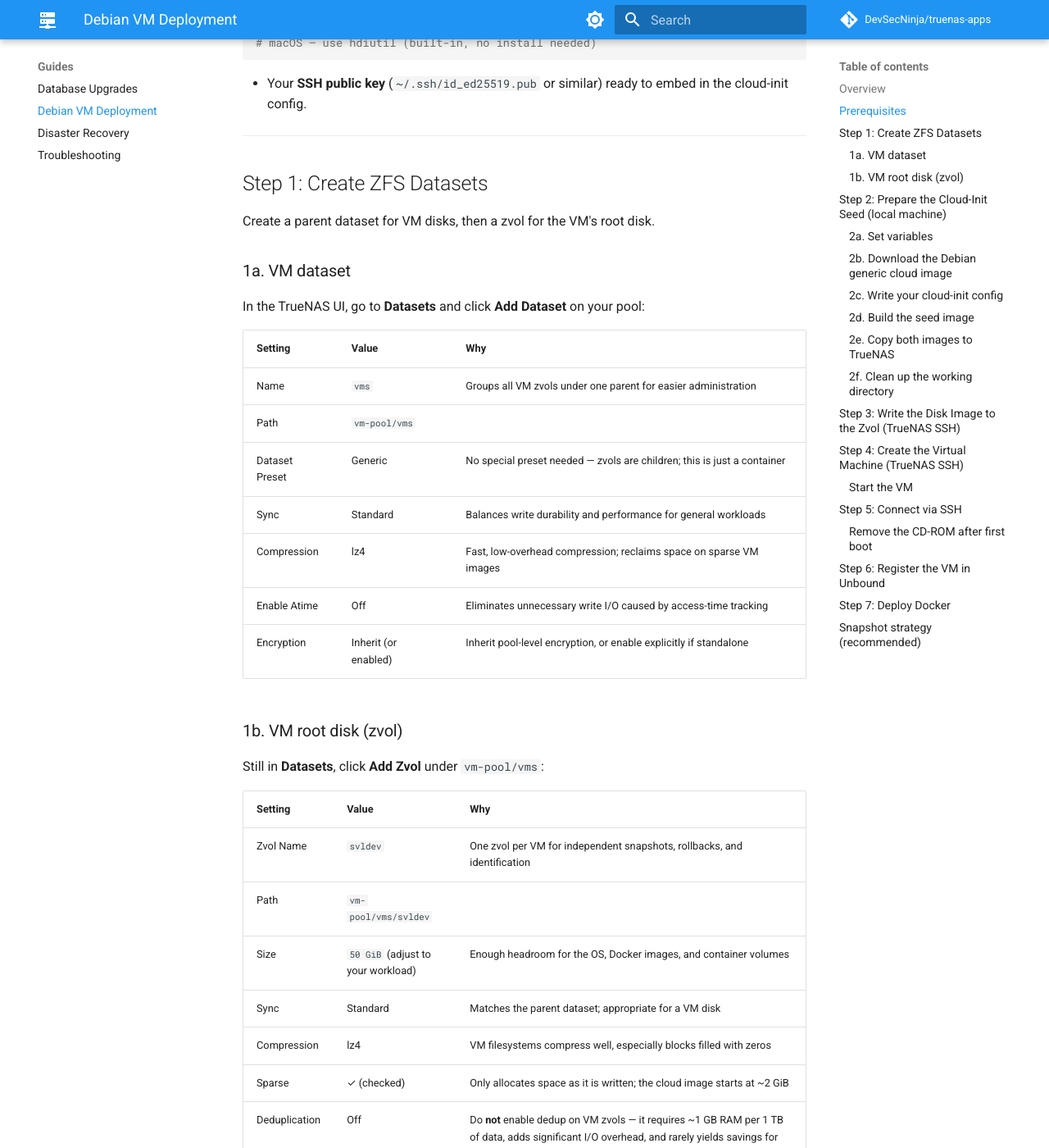
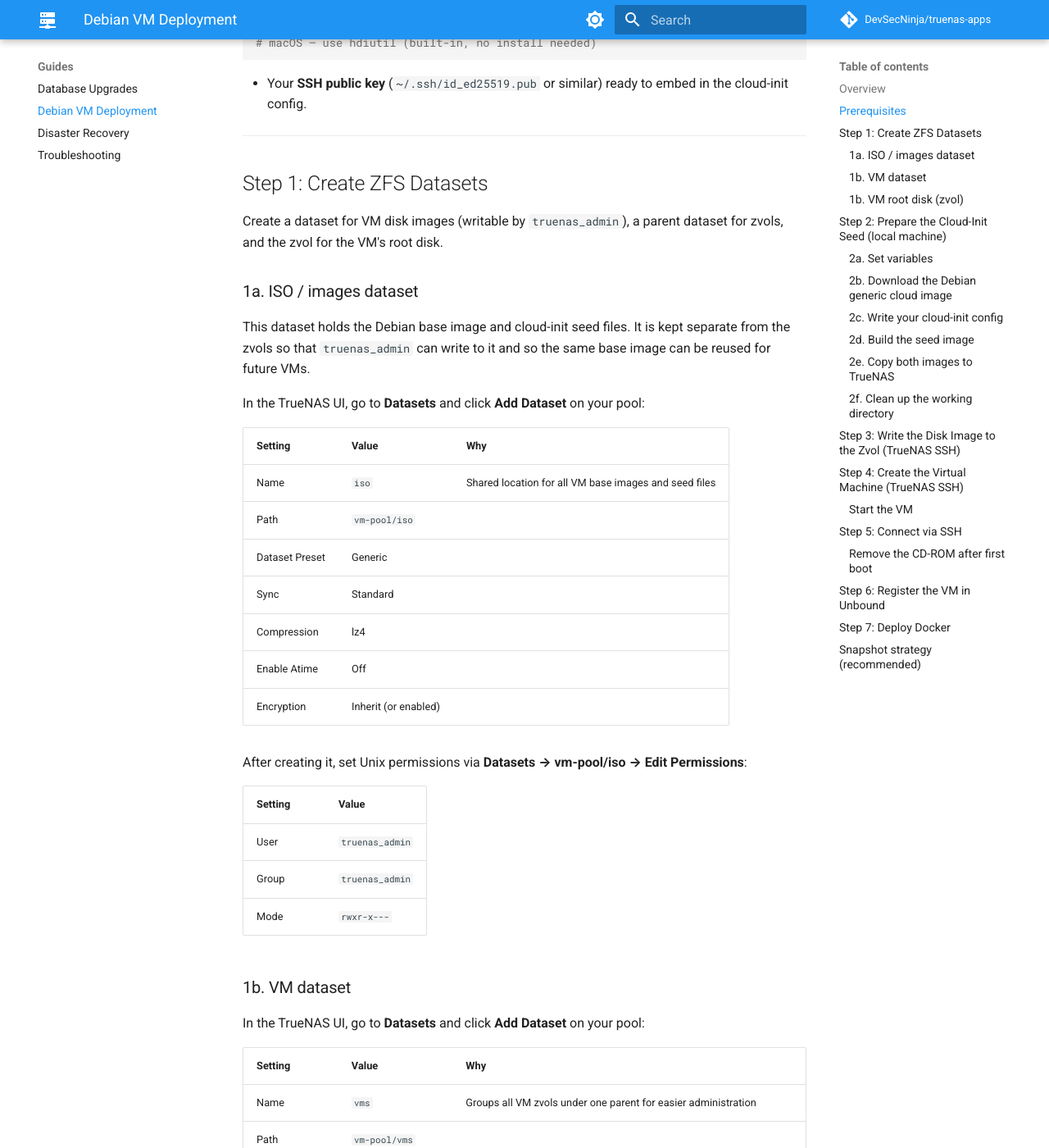
Before and after one commit to DevSecNinja/truenas-apps, an MkDocs documentation site: the page built from docs/VM-DEBIAN.md, in a window 1280 px wide and 1400 px high, scrolled down 1047 px. Shown: the whole window at 82% size. Built offline with MkDocs 1.6.1 and Material for MkDocs 9.7.7, drawn with Linux system fonts in a browser that asks for light colours; comment, search, counter and statistics services are not loaded; some of the changed text lies outside the part shown.

Commit message:
docs: update VM-DEBIAN guide to clarify dataset creation and paths for VM images

````diff
--- a/docs/VM-DEBIAN.md
+++ b/docs/VM-DEBIAN.md
@@ -37,9 +37,33 @@
 
 ## Step 1: Create ZFS Datasets
 
-Create a parent dataset for VM disks, then a zvol for the VM's root disk.
+Create a dataset for VM disk images (writable by `truenas_admin`), a parent dataset for zvols, and the zvol for the VM's root disk.
 
-### 1a. VM dataset
+### 1a. ISO / images dataset
+
+This dataset holds the Debian base image and cloud-init seed files. It is kept separate from the zvols so that `truenas_admin` can write to it and so the same base image can be reused for future VMs.
+
+In the TrueNAS UI, go to **Datasets** and click **Add Dataset** on your pool:
+
+| Setting        | Value                | Why                                                   |
+| -------------- | -------------------- | ----------------------------------------------------- |
+| Name           | `iso`                | Shared location for all VM base images and seed files |
+| Path           | `vm-pool/iso`        |                                                       |
+| Dataset Preset | Generic              |                                                       |
+| Sync           | Standard             |                                                       |
+| Compression    | lz4                  |                                                       |
+| Enable Atime   | Off                  |                                                       |
+| Encryption     | Inherit (or enabled) |                                                       |
+
+After creating it, set Unix permissions via **Datasets → vm-pool/iso → Edit Permissions**:
+
+| Setting | Value           |
+| ------- | --------------- |
+| User    | `truenas_admin` |
+| Group   | `truenas_admin` |
+| Mode    | `rwxr-x---`     |
+
+### 1b. VM dataset
 
 In the TrueNAS UI, go to **Datasets** and click **Add Dataset** on your pool:
 
@@ -93,7 +117,7 @@
 | `VM_DOMAIN`  | `yourdomain.com`              | Internal domain resolved by AdGuard/Unbound — used for FQDN and DNS record |
 | `SSH_KEY`    | `ssh-ed25519 AAAA...`         | Full contents of `~/.ssh/id_ed25519.pub`                                   |
 | `TRUENAS`    | `truenas_admin@truenas.local` | SSH target for your TrueNAS host                                           |
-| `IMAGE_PATH` | `/mnt/vm-pool/vms`            | Path on TrueNAS where images are stored                                    |
+| `IMAGE_PATH` | `/mnt/vm-pool/iso`            | Path on TrueNAS where images are stored (the `iso` dataset from step 1a)   |
 
 ```sh
 VM_NAME=svldev
@@ -104,7 +128,7 @@
 VM_DOMAIN=yourdomain.com
 SSH_KEY="ssh-ed25519 AAAA..."
 TRUENAS=truenas_admin@truenas.local
-IMAGE_PATH=/mnt/vm-pool/vms
+IMAGE_PATH=/mnt/vm-pool/iso
 ```
 
 <!-- dprint-ignore -->
@@ -239,10 +263,9 @@
 ```
 
 ```sh
-# Re-declare variables on the TrueNAS side
 VM_NAME=svldev
 VM_PATH=vm-pool/vms/${VM_NAME}
-IMAGE_PATH=/mnt/vm-pool/vms
+IMAGE_PATH=/mnt/vm-pool/iso
 
 sudo qemu-img convert -O raw \
     ${IMAGE_PATH}/debian-12-generic-amd64.qcow2 \
@@ -262,7 +285,7 @@
 ```sh
 VM_NAME=svldev
 VM_PATH=vm-pool/vms/${VM_NAME}
-IMAGE_PATH=/mnt/vm-pool/vms
+IMAGE_PATH=/mnt/vm-pool/iso
 VM_MEMORY=$(( 4 * 1024 ))
 VM_MAC=52:54:00:xx:xx:xx
 
````
